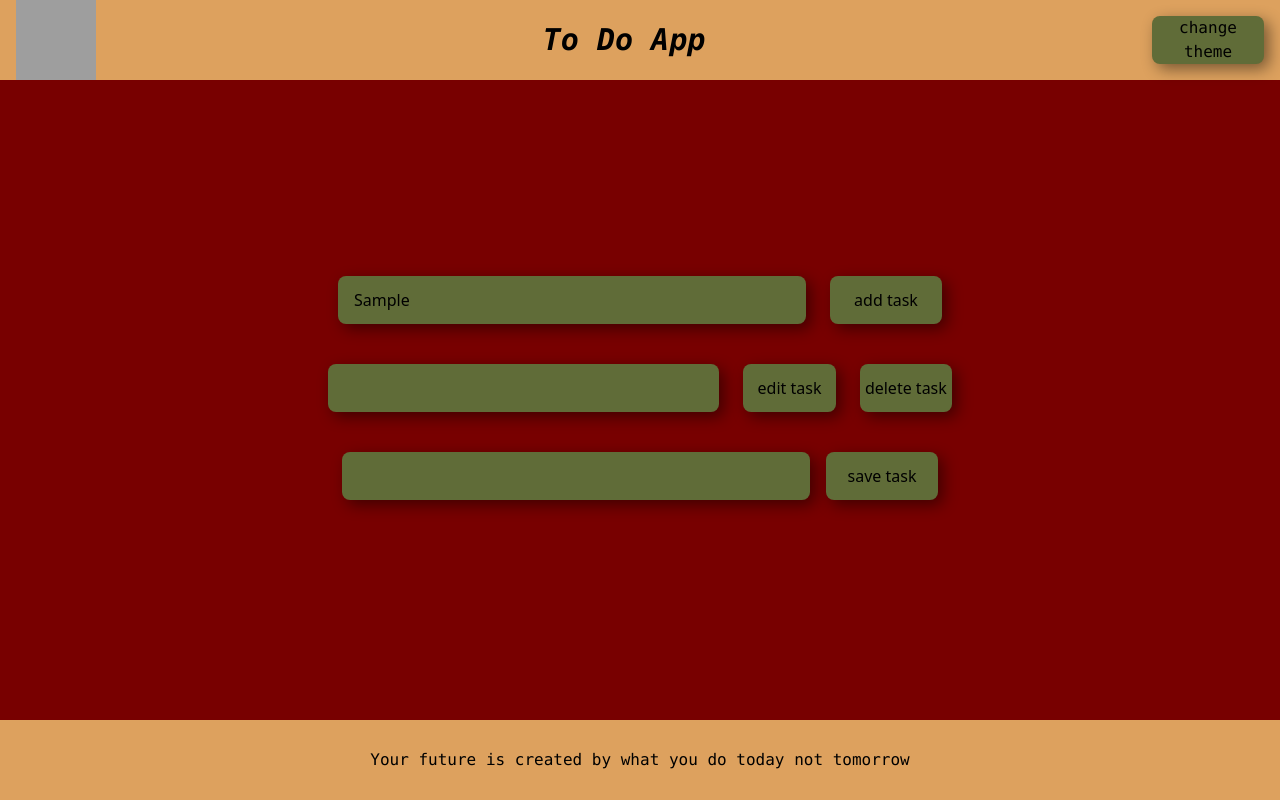
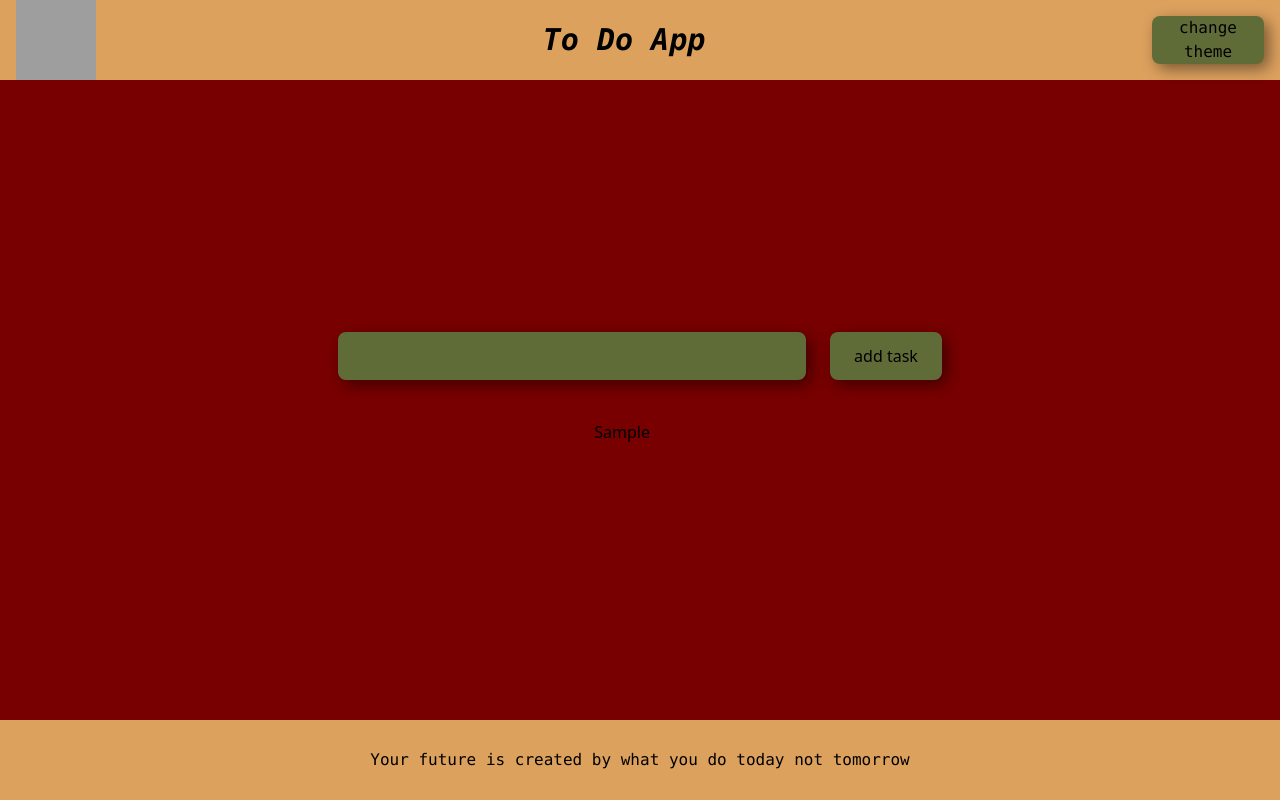
Before and after one commit to Hanieh-salehii/Advanced-FrontEnd-exercises, a React (Create React App) app: page / in a window 1280 px wide. Both pictures are taken after typing "Sample" into the empty fields and a click on the button "add task". Built offline with nearby package versions, Linux system fonts and the light colour scheme; grey boxes are pictures that could not be loaded.

Commit message:
making props

```diff
--- a/src/components/input/index.jsx
+++ b/src/components/input/index.jsx
@@ -1,9 +1,10 @@
 import React from "react";
-const Input = ({ inputId,onchangeFunction}) => {
+const Input = ({ inputId,onchangeFunction,inputValue}) => {
   return (
     <input
       type="text"
       id={inputId}
+      value={inputValue}
       onChange={onchangeFunction}
       style={{ boxShadow: "5px 5px 15px 0px rgba(0,0,0,0.46)" }}
       className="w-9/12 outline-0 bg-light-green rounded-lg flex justify-center items-center px-spacing-3"
--- a/src/components/main/add-item.jsx
+++ b/src/components/main/add-item.jsx
@@ -12,11 +12,12 @@ const AddItem = ({handleAddTask}) => {
 
   const handleOnclick = () => {
     handleAddTask(addInputValue);
+    setAddInputValue("")
   };
 
   return (
     <div className="flex flex-row justify-center p-spacing-2 w-full sm:w-3/4 md:w-1/2 gap-spacing-4 mb-spacing-4">
-      <Input inputId="add-input" onchangeFunction={handleInputChange} />
+      <Input inputId="add-input" inputValue={addInputValue} onchangeFunction={handleInputChange} />
       <Button name="add task" onclickfunction={handleOnclick} />
     </div>
   );
--- a/src/components/main/index.jsx
+++ b/src/components/main/index.jsx
@@ -4,8 +4,7 @@ import AddItem from "./add-item";
 const Main = () => {
   const [taskList, setTaskList]=useState([])
   const addToList = (newTask) => {
-    console.log(newTask);
-    // setTaskList([...taskList,newTask])
+    setTaskList([...taskList,newTask])
   };
   return (
     <div
@@ -13,7 +12,7 @@ const Main = () => {
       className=" w-screen flex flex-col justify-center items-center bg-light-red"
     >
         <AddItem handleAddTask={addToList}/>
-        <ToDoList/>
+      <ToDoList listOfTasks={taskList}/>
     </div>
   );
 };
--- a/src/components/main/todo-list.jsx
+++ b/src/components/main/todo-list.jsx
@@ -2,16 +2,22 @@ import React from "react";
 import Button from "../button";
 import EditItem from "./edit-item";
 import Input from "../input";
-const ToDoList = () => {
+const ToDoList = ({ listOfTasks }) => {
   return (
-    <>
-      <div className="flex flex-row justify-center p-spacing-2 w-full sm:w-3/4 md:w-1/2 mb-spacing-4 gap-spacing-4">
-        <Input inputId="list-input" />
-        <Button name="edit task" />
-        <Button name="delete task" />
-      </div>
-      <EditItem />
-    </>
+    <ul>
+      {listOfTasks.map((task, index) => (
+        <li
+          key={index}
+          className="flex flex-row justify-center p-spacing-2 w-full sm:w-3/4 md:w-1/2 mb-spacing-4 gap-spacing-4"
+        >
+          {/* <Input inputId="list-input" /> */}
+          <span> {task} </span>
+          {/* <Button name="edit task" />
+            <Button name="delete task" /> */}
+          {/* <EditItem /> */}
+        </li>
+      ))}
+    </ul>
   );
 };
 export default ToDoList;
```
